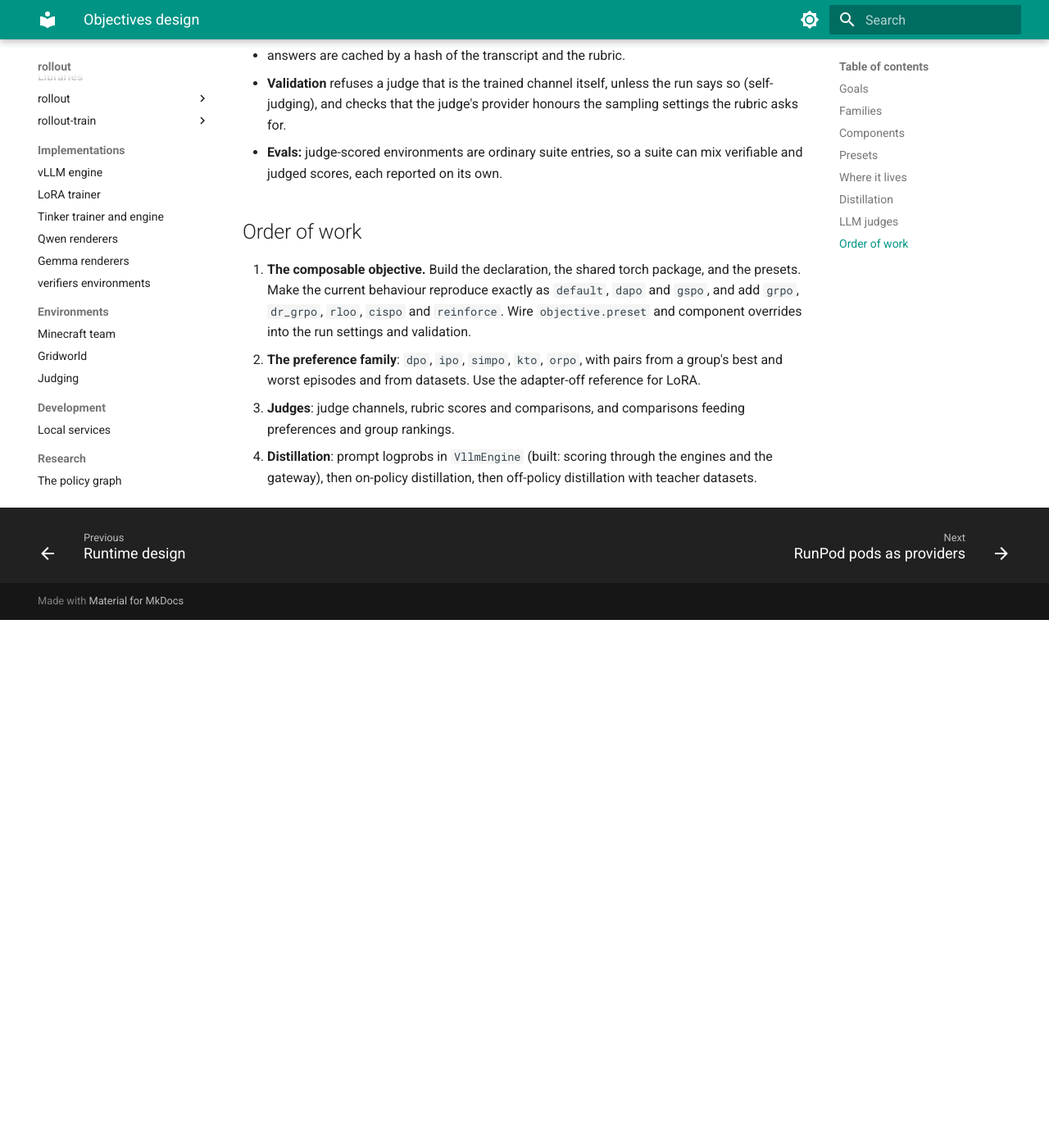
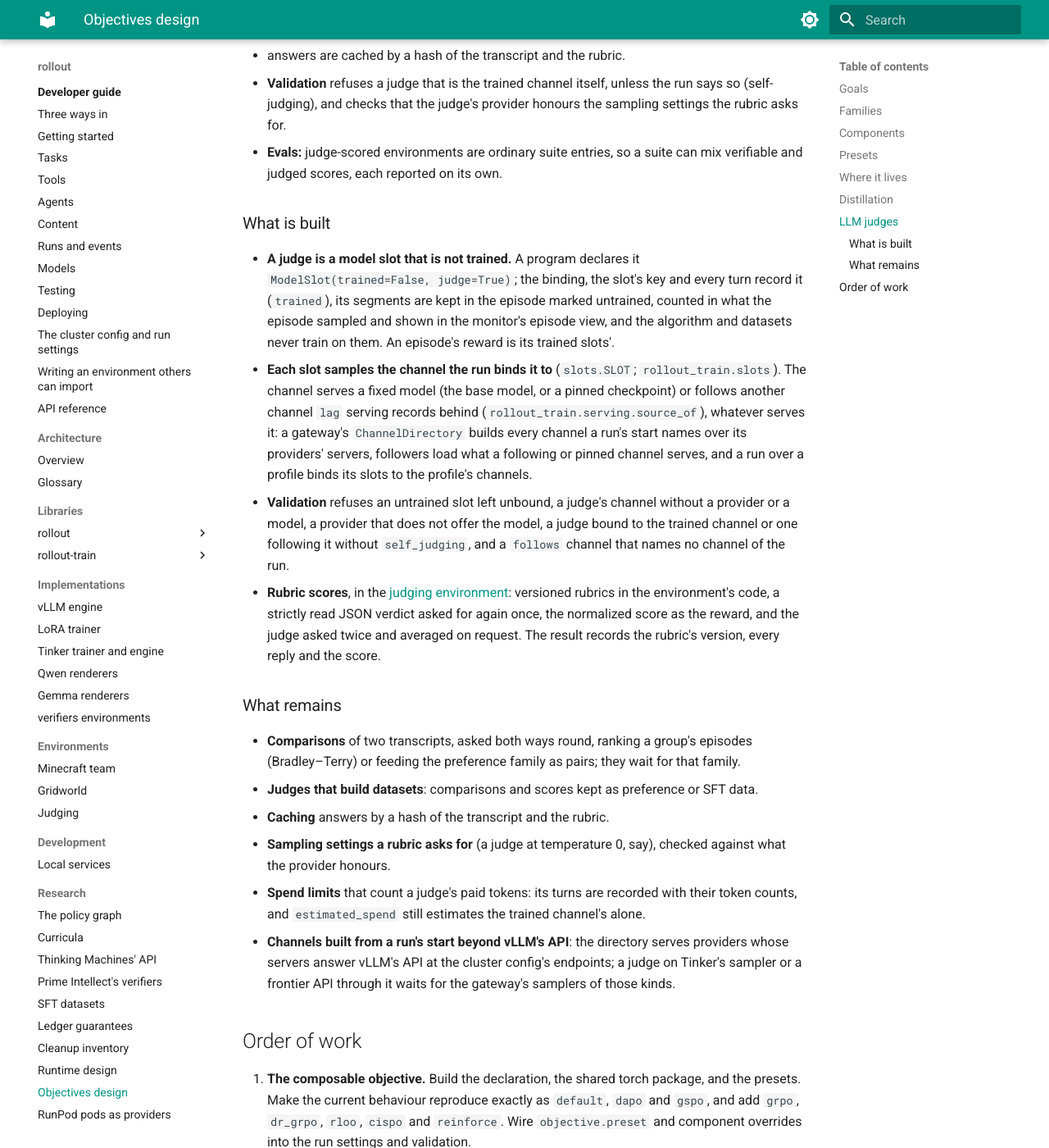
Before and after one commit to by77er/distributed_agents_environments, an MkDocs documentation site: the page built from docs/research/objectives-design.md, in a window 1280 px wide and 1400 px high, scrolled down 6213 px. Shown: the whole window at 82% size. Built offline with MkDocs 1.6.1 and Material for MkDocs 9.7.7, drawn with Linux system fonts in a browser that asks for light colours; before the commit the page ends 6969 px from its top, so only the background shows below that; some of the changed text lies outside the part shown.

Commit message:
Say what of LLM judges is built and what remains
Co-Authored-By: Claude Opus 5.5 <noreply@anthropic.com>
Claude-Session: https://claude.ai/code/session_01AxRszaiGt82VWkd91J1awf

```diff
--- a/docs/research/objectives-design.md
+++ b/docs/research/objectives-design.md
@@ -150,6 +150,37 @@ reached through the gateway, so every judge call is recorded, counted in spend,
 - **Evals:** judge-scored environments are ordinary suite entries, so a suite can mix verifiable and judged scores,
   each reported on its own.
 
+### What is built
+
+- **A judge is a model slot that is not trained.** A program declares it `ModelSlot(trained=False, judge=True)`; the
+  binding, the slot's key and every turn record it (`trained`), its segments are kept in the episode marked untrained,
+  counted in what the episode sampled and shown in the monitor's episode view, and the algorithm and datasets never
+  train on them. An episode's reward is its trained slots'.
+- **Each slot samples the channel the run binds it to** (`slots.SLOT`; `rollout_train.slots`). The channel serves a
+  fixed model (the base model, or a pinned checkpoint) or follows another channel `lag` serving records behind
+  (`rollout_train.serving.source_of`), whatever serves it: a gateway's `ChannelDirectory` builds every channel a run's
+  start names over its providers' servers, followers load what a following or pinned channel serves, and a run over a
+  profile binds its slots to the profile's channels.
+- **Validation** refuses an untrained slot left unbound, a judge's channel without a provider or a model, a provider
+  that does not offer the model, a judge bound to the trained channel or one following it without `self_judging`, and
+  a `follows` channel that names no channel of the run.
+- **Rubric scores**, in the [judging environment](../products/judging.md): versioned rubrics in the environment's
+  code, a strictly read JSON verdict asked for again once, the normalized score as the reward, and the judge asked
+  twice and averaged on request. The result records the rubric's version, every reply and the score.
+
+### What remains
+
+- **Comparisons** of two transcripts, asked both ways round, ranking a group's episodes (Bradley–Terry) or feeding
+  the preference family as pairs; they wait for that family.
+- **Judges that build datasets**: comparisons and scores kept as preference or SFT data.
+- **Caching** answers by a hash of the transcript and the rubric.
+- **Sampling settings a rubric asks for** (a judge at temperature 0, say), checked against what the provider honours.
+- **Spend limits** that count a judge's paid tokens: its turns are recorded with their token counts, and
+  `estimated_spend` still estimates the trained channel's alone.
+- **Channels built from a run's start beyond vLLM's API**: the directory serves providers whose servers answer vLLM's
+  API at the cluster config's endpoints; a judge on Tinker's sampler or a frontier API through it waits for the
+  gateway's samplers of those kinds.
+
 ## Order of work
 
 1. **The composable objective.** Build the declaration, the shared torch package, and the presets. Make the
@@ -157,7 +188,7 @@ reached through the gateway, so every judge call is recorded, counted in spend,
    `reinforce`. Wire `objective.preset` and component overrides into the run settings and validation.
 2. **The preference family**: `dpo`, `ipo`, `simpo`, `kto`, `orpo`, with pairs from a group's best and worst
    episodes and from datasets. Use the adapter-off reference for LoRA.
-3. **Judges**: judge channels, rubric scores and comparisons, and comparisons feeding preferences and group
-   rankings.
+3. **Judges**: judge channels and rubric scores (built: [what is built](#what-is-built)), then comparisons, and
+   comparisons feeding preferences and group rankings.
 4. **Distillation**: prompt logprobs in `VllmEngine` (built: scoring through the engines and the gateway), then
    on-policy distillation, then off-policy distillation with teacher datasets.
```
Also changed, not shown: docs/research/runtime-design.md (+7 -0 lines).
